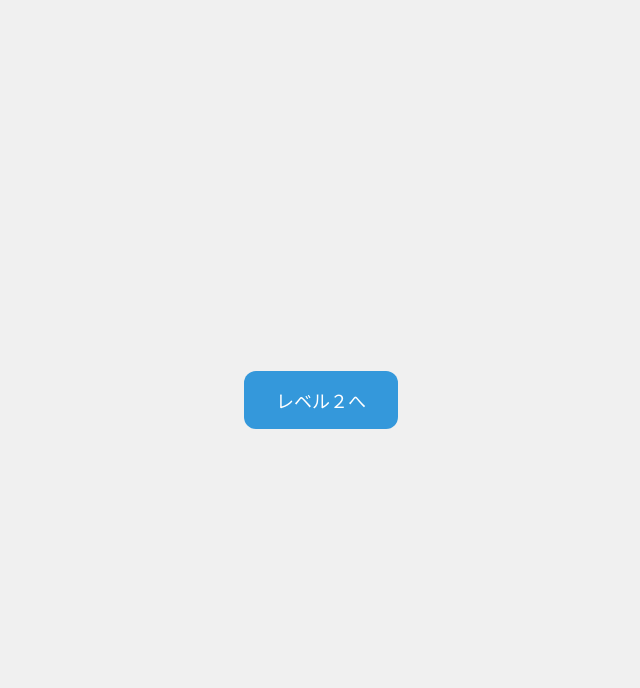
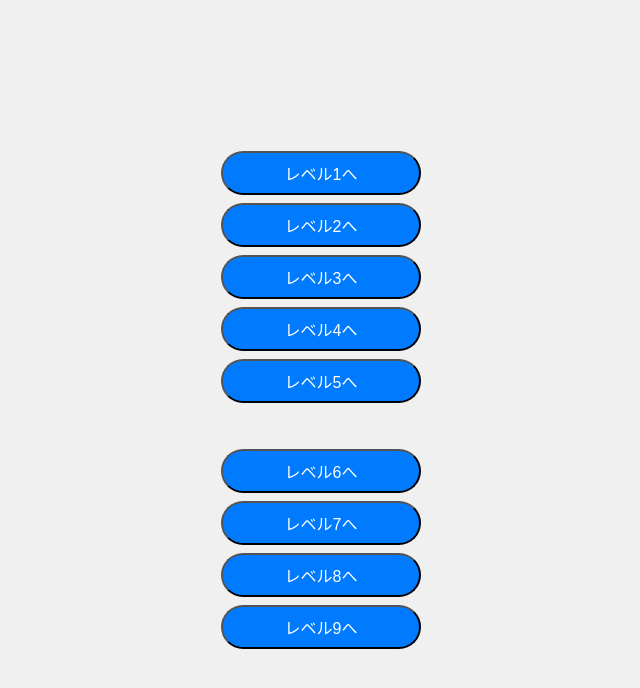
Before and after one commit to cucumber1117/practice, a React (Vite) app: page / in a window 1280 px wide. Shown: the top 688 px of the page, without its empty margins (319-959 px from the left). Built offline with nearby package versions, Linux system fonts and the light colour scheme.

Commit message:
レベル８完了

```diff
--- /dev/null
+++ b/src/components/Buttonlist/Buttonlist.jsx
@@ -0,0 +1,21 @@
+import React from 'react';
+import styles from './Buttonlist.module.css';
+
+const Buttonlist = ({ items, onClick }) => {
+  return (
+    <ul className={styles['name-list']}>
+      {items.map((item, index) => (
+        <li key={index} className={styles['name-item']}>
+          <button
+            className={styles['name-button']}
+            onClick={() => onClick?.(item.path)}
+          >
+            {item.label}
+          </button>
+        </li>
+      ))}
+    </ul>
+  );
+};
+
+export default Buttonlist;
--- /dev/null
+++ b/src/components/Buttonlist/Buttonlist.module.css
@@ -0,0 +1,24 @@
+.name-list{
+    list-style: none;
+    padding: 0;
+    margin:0;
+}
+
+.name-item{
+    margin: 8px 0;
+}
+
+.name-button{
+    padding: 8px 16px;
+    font-size: 16px;
+    width: 200px;
+    background-color: #007bff;
+    color:white;
+    border-radius: 30px;
+    cursor: pointer;
+    transition: background-color 0.2s ease;
+}
+
+.name-button:hover{
+    background-color: #0056b3;
+}
--- a/src/main.jsx
+++ b/src/main.jsx
@@ -9,6 +9,7 @@ import Level4 from './pages/Level4/Level4'
 import Level5 from './pages/Level5/Level5'
 import Level6 from './pages/Level6/Level6'
 import Level7 from './pages/Level7/Level7'
+import Level8 from './pages/Level8/Level8'
 /*@fix:自分も最初は勘違いしていたが、.jsxファイルの呼び出しでは拡張子は付けなくていいらしい*/
 /*@1:遷移先ページが増えるごとにこの中にあるページも増え続ける*/
 createRoot(document.getElementById('root')).render(
@@ -19,13 +20,15 @@ createRoot(document.getElementById('root')).render(
       <Routes>
         {/*@1:下記のようにpathを"/"にセットすると、最初にアプリが起動した際に開かれる画面として
         セットされる。他のページからそのページに移動したい場合はnavigate("/")という処理を実行*/}
-        <Route path="/" element={<Level1 />} />
+        <Route path="/" element={<Level8 />} />
+        <Route path="/level1" element={<Level1 />} />
         <Route path="/level2" element={<Level2 />} />
         <Route path="/level3" element={<Level3 />} />
         <Route path="/level4" element={<Level4 />} />
         <Route path="/level5" element={<Level5 />} />
         <Route path="/level6" element={<Level6 />} />
         <Route path="/level7" element={<Level7 />} />
+        <Route path="/level8" element={<Level8 />} />
       </Routes>
     </BrowserRouter>
   </StrictMode>
--- /dev/null
+++ b/src/pages/Level8/Level8.jsx
@@ -0,0 +1,39 @@
+import React from 'react'
+import { useNavigate } from 'react-router-dom'
+import Buttonlist from '@/components/Buttonlist/Buttonlist'
+import styles from './Level8.module.css'
+
+const Level8 = () => {
+  const navigate = useNavigate();
+
+  const levels1 = [
+    { label: 'レベル1へ', path: 'level1' },
+    { label: 'レベル2へ', path: 'level2' },
+    { label: 'レベル3へ', path: 'level3' },
+    { label: 'レベル4へ', path: 'level4' },
+    { label: 'レベル5へ', path: 'level5' },
+  ];
+
+  const levels2=[
+    { label: 'レベル6へ', path: 'level6' },
+    { label: 'レベル7へ', path: 'level7' },
+    { label: 'レベル8へ', path: 'level8' },
+    { label: 'レベル9へ', path: 'level9' },
+  ]
+  const handleClick = (path) => {
+    navigate(`/${path}`);
+  };
+
+  return (
+    <div className={styles.level8Container}>
+      <div className={styles['level-container']}>
+        <Buttonlist items={levels1} onClick={handleClick} />
+      </div>
+      <div className={styles['level-container']}>
+        <Buttonlist items={levels2} onClick={handleClick} />
+      </div>
+    </div>
+  );
+};
+
+export default Level8;
--- /dev/null
+++ b/src/pages/Level8/Level8.module.css
@@ -0,0 +1,17 @@
+.level8Container {
+  height: 100vh;
+  top:50px;
+  display: flex;
+  flex-direction: column;
+  justify-content: center;
+  align-items: center;
+  background-color: #f0f0f0;
+  padding: 0;
+  margin: 0;
+  gap:30px;
+  box-sizing: border-box;
+}
+.level-container {
+    display: flex;
+    flex-direction: column;
+  }
```
